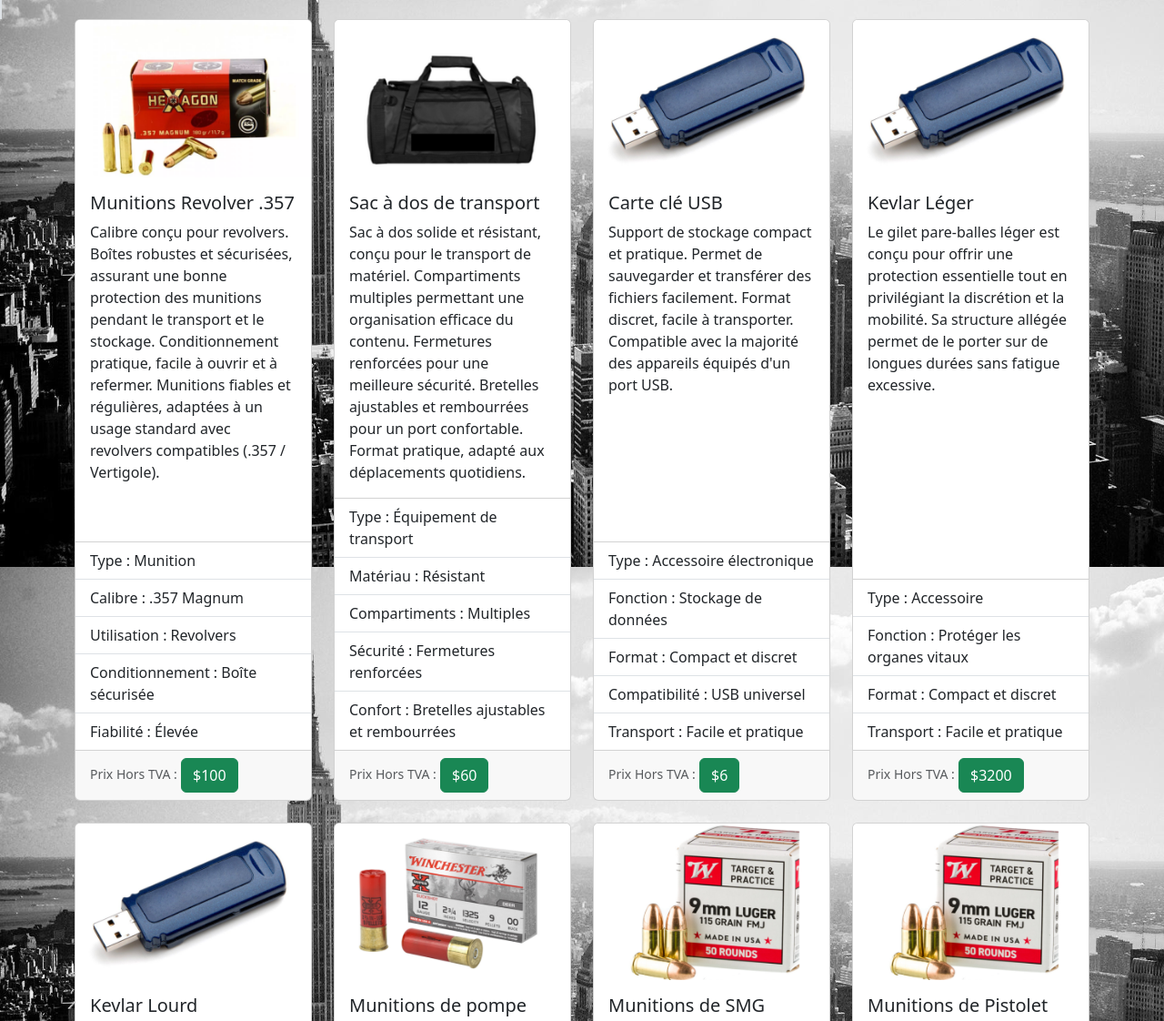
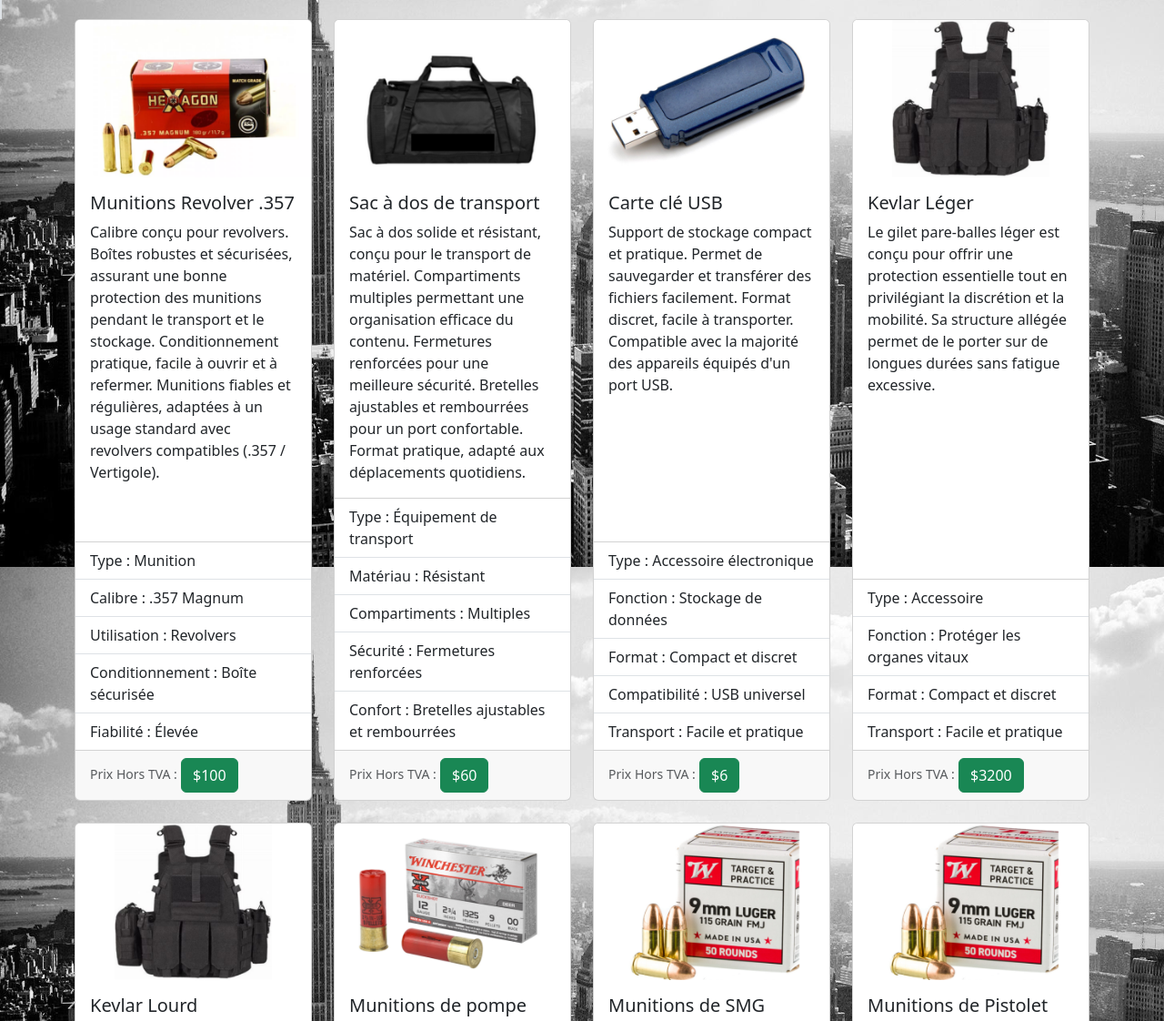
Before and after one commit to Dexsirko/Liberty-Arm, a plain HTML site: page other.html in a window 1280 px wide. Shown: the part 177-1299 px from the top of the page at 91% size. Drawn offline with nearby package versions, Linux system fonts and the light colour scheme.

Commit message:
Added kevlar image to the shop

```diff
--- a/other.html
+++ b/other.html
@@ -160,7 +160,7 @@
                 <!-- Kevlar Léger-->
                 <div class="col">
                     <div class="card h-100">
-                        <img src="equipement/usb-key.png" class="card-img-top" alt="Carte clé USB">
+                        <img src="equipement/kevlar.png" class="card-img-top" alt="Carte clé USB">
                         <div class="card-body">
                             <h5 class="card-title">Kevlar Léger</h5>
                             <p class="card-text">Le gilet pare-balles léger est conçu pour offrir une protection essentielle tout en privilégiant la discrétion et la mobilité. Sa structure allégée permet de le porter sur de longues durées sans fatigue excessive.</p>
@@ -181,7 +181,7 @@
                 <!-- Kevlar Lourd-->
                 <div class="col">
                     <div class="card h-100">
-                        <img src="equipement/usb-key.png" class="card-img-top" alt="Carte clé USB">
+                        <img src="equipement/kevlar.png" class="card-img-top" alt="Carte clé USB">
                         <div class="card-body">
                             <h5 class="card-title">Kevlar Lourd</h5>
                             <p class="card-text">Le gilet pare-balles léger est conçu pour offrir une protection essentielle tout en privilégiant la discrétion et la mobilité. Sa structure allégée permet de le porter sur de longues durées sans fatigue excessive.</p>
```
